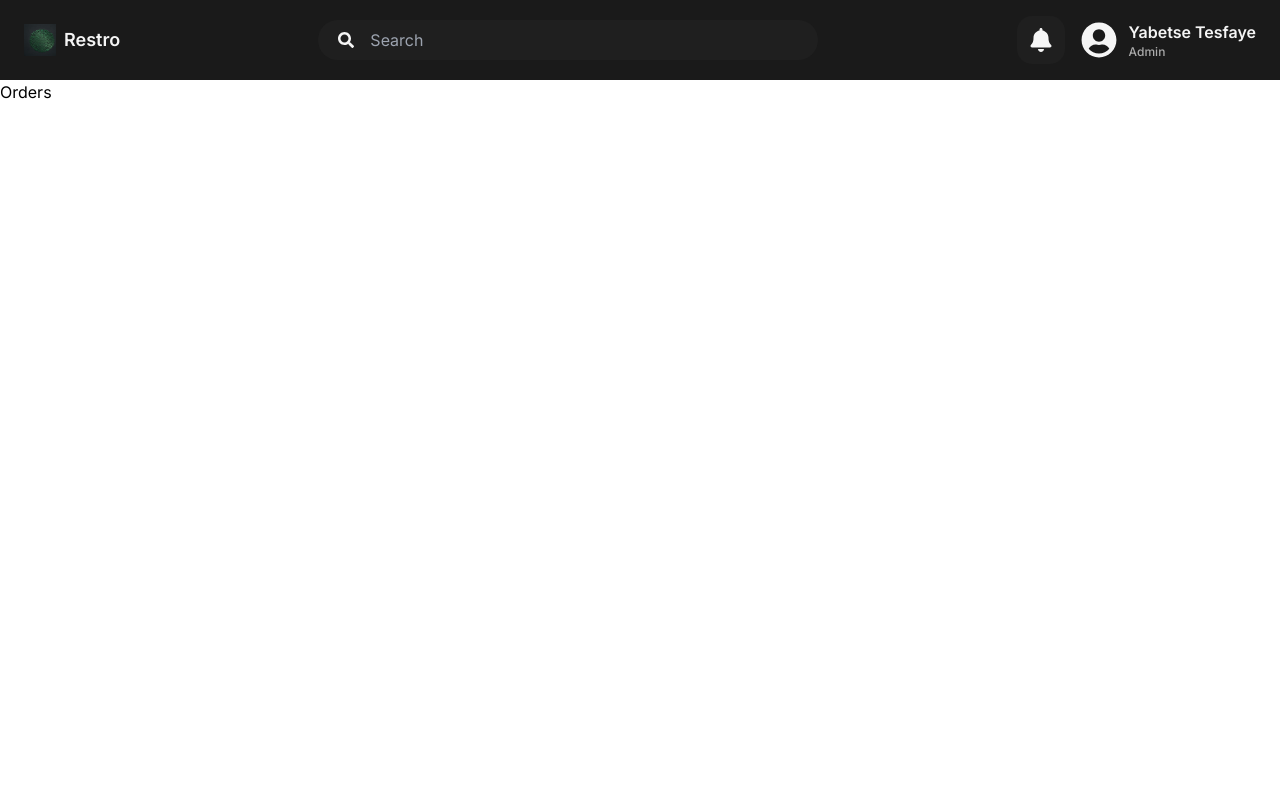
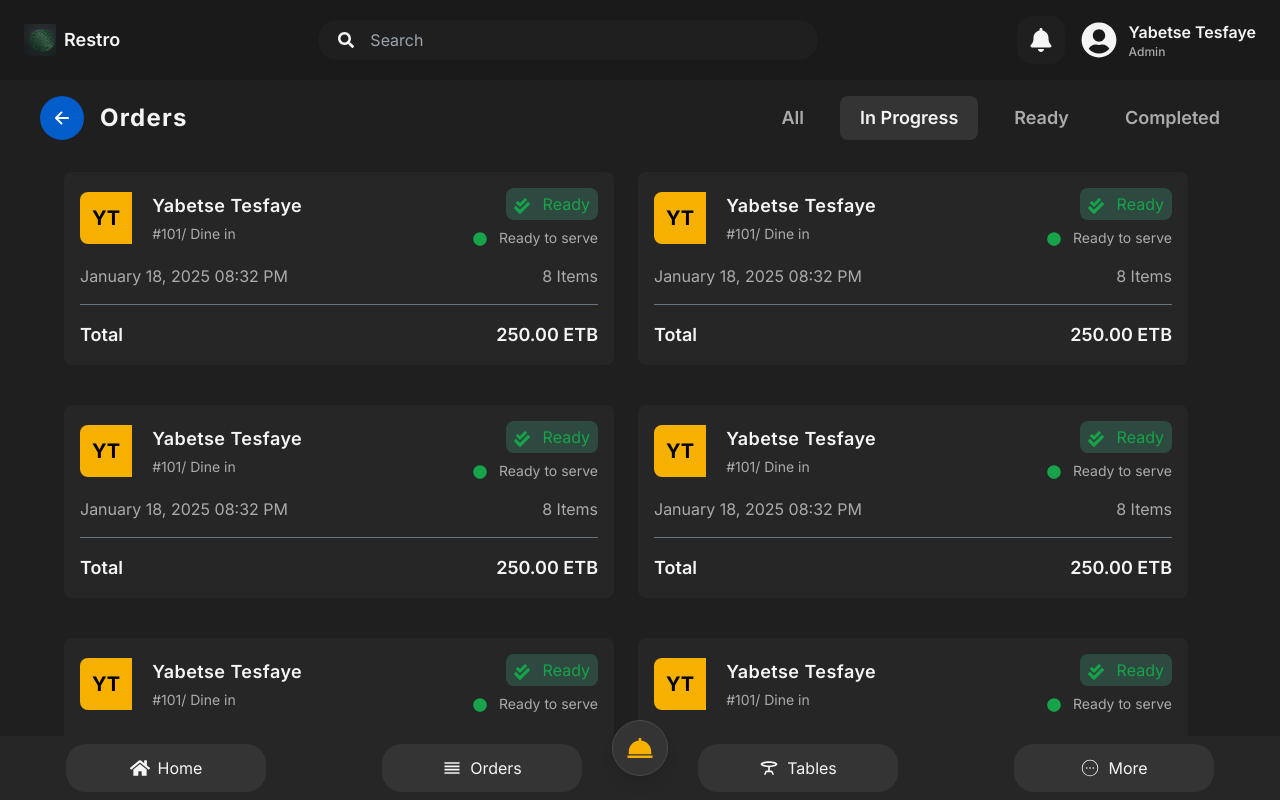
Before and after one commit to yabtesfu/restro-pos, a React (Vite) app: page /orders in a window 1280 px wide. Built offline with nearby package versions, Linux system fonts and the light colour scheme.

Commit message:
Designed Orders Page

```diff
--- a/src/App.jsx
+++ b/src/App.jsx
@@ -1,4 +1,4 @@
-import { BrowserRouter as Router, Routes, Route } from "react-router-dom"
+import { BrowserRouter as Router, Routes, Route, Navigate } from "react-router-dom"
 import { Home, Auth, Orders } from './pages'
 import Header from './components/shared/Header'
 
@@ -10,7 +10,8 @@
       <Router>
         <Header />
         <Routes>
-          <Route path="/" element={<Home />} />
+          <Route path="/" element={<Navigate to="/home" replace />} />
+          <Route path="/home" element={<Home />} />
           <Route path="/auth" element={<Auth />} />
           <Route path="/orders" element={<Orders />} />
         </Routes>
--- a/src/components/home/MiniCard.jsx
+++ b/src/components/home/MiniCard.jsx
@@ -10,7 +10,7 @@
             </button>
         </div>
         <div>
-            <h1 className = 'text-[#f5f5f5] text-4xl font-bold mt-5'>${number}</h1>
+            <h1 className = 'text-[#f5f5f5] text-4xl font-bold mt-5'>{title === "Total Earnings" ? `${number}ETB` : number}</h1>
             <h1 className = 'text-[#f5f5f5] text-lg mt-2'><span className = 'text-[#02ca3a]'>{footerNum}</span> than yesterday</h1>
         </div>
     </div>
--- a/src/components/home/OrderList.jsx
+++ b/src/components/home/OrderList.jsx
@@ -14,7 +14,7 @@
               <div>
                  <h1 className='text-[#f6b100] font-semibold border border-[#f6b100] rounded-lg p-1'>Table No: 3</h1>
               </div>
-              <div className='flex flex-col items-start gap-2'>
+              <div className='flex flex-col items-end gap-2'>
                 <p className='text-green-600 px-4'><FaCheckDouble className='inline mr-2' /> Ready</p>
                 <p className='text-[#ababab] text-sm'><FaCircle className='inline mr-2 text-green-600' /> Ready to serve</p>
 
--- /dev/null
+++ b/src/components/orders/OrderCard.jsx
@@ -0,0 +1,42 @@
+import React from 'react'
+import { FaCheckDouble } from 'react-icons/fa';
+import { FaCircle} from 'react-icons/fa';
+
+const OrderCard = () => {
+  return (
+            <div className='w-[550px] bg-[#262626] p-4 rounded-lg mb-4'>
+                <div className="flex items-center gap-5">
+                  <button className='bg-[#f6b100] p-3 text-xl font-bold rounded-l-lg'>YT</button>
+                <div className='flex items-center justify-between w-[100%]'>
+                    <div className='flex flex-col items-start gap-1'>
+                        <h1 className='text-[#f5f5f5] text-lg font-semibold tracking-wide'>Yabetse Tesfaye</h1>
+                        <p className='text-[#ababab] text-sm'>#101/ Dine in</p>
+                      </div>
+
+                      <div className='flex flex-col items-end gap-2'>
+                        <p className='text-green-600 bg-[#2e4a40] px-2 py-1 rounded-lg'><FaCheckDouble className='inline mr-2' /> Ready</p>
+                        <p className='text-[#ababab] text-sm'><FaCircle className='inline mr-2 text-green-600' /> Ready to serve</p>
+
+                      </div>
+
+                </div>
+                </div>
+                <div className='flex justify-between items-center mt-4 text-[#ababab]'>
+
+                  <p>January 18, 2025 08:32 PM</p>
+                  <p>8 Items</p>
+                </div>
+                <hr className='w-full mt-4 border-t-1 border-gray-500' />
+                <div className='flex items-center justify-between mt-4'>
+                  <h1 className='text-[#f5f5f5] text-lg font-semibold'>Total</h1>
+                  <p className='text-[#f5f5f5] text-lg font-semibold'>250.00 ETB</p>
+                </div>
+
+
+            </div>
+
+
+  )
+}
+
+export default OrderCard
--- /dev/null
+++ b/src/components/shared/BackButton.jsx
@@ -0,0 +1,17 @@
+import React from 'react'
+import { IoArrowBackOutline } from 'react-icons/io5'
+import { useNavigate } from 'react-router-dom';
+
+const BackButton = () => {
+
+    const navigate = useNavigate();
+
+
+  return (
+    <button onClick={() => navigate(-1)} className='bg-[#025cca] p-3 text-xl font-bold rounded-full text-white text-xl'>
+        <IoArrowBackOutline />
+    </button>
+  )
+}
+
+export default BackButton
--- a/src/components/shared/BottomNav.jsx
+++ b/src/components/shared/BottomNav.jsx
@@ -4,16 +4,20 @@
 import { MdOutlineTableBar } from 'react-icons/md'
 import { CiCircleMore } from 'react-icons/ci'
 import { BiSolidDish } from 'react-icons/bi'
+import { useNavigate } from 'react-router-dom'
+
 
 const BottomNav = () => {
+
+  const navigate = useNavigate();
   return (
     <div className='fixed bottom-0 left-0 right-0 bg-[#262626] p-2 h-16 flex justify-around'>
-        <button className='flex items-center justify-center text-[#f5f5f5] bg-[#343434] w-[200px] rounded-[20px]'><FaHome className="inline mr-2" size={20} />Home</button>
-        <button className='flex items-center justify-center text-[#f5f5f5] bg-[#343434] w-[200px] rounded-[20px]'><MdOutlineReorder className="inline mr-2" size={20} />Orders</button>
-        <button className='flex items-center justify-center text-[#f5f5f5] bg-[#343434] w-[200px] rounded-[20px]'><MdOutlineTableBar className="inline mr-2" size={20} />Tables</button>
-        <button className='flex items-center justify-center text-[#f5f5f5] bg-[#343434] w-[200px] rounded-[20px]'><CiCircleMore className="inline mr-2" size={20} />More</button>
+        <button onClick={() => navigate('/home')} className='flex items-center justify-center text-[#f5f5f5] bg-[#343434] w-[200px] rounded-[20px]'><FaHome className="inline mr-2" size={20} />Home</button>
+        <button onClick={() => navigate('/orders')} className='flex items-center justify-center text-[#f5f5f5] bg-[#343434] w-[200px] rounded-[20px]'><MdOutlineReorder className="inline mr-2" size={20} />Orders</button>
+        <button onClick={() => navigate('/tables')} className='flex items-center justify-center text-[#f5f5f5] bg-[#343434] w-[200px] rounded-[20px]'><MdOutlineTableBar className="inline mr-2" size={20} />Tables</button>
+        <button onClick={() => navigate('/more')} className='flex items-center justify-center text-[#f5f5f5] bg-[#343434] w-[200px] rounded-[20px]'><CiCircleMore className="inline mr-2" size={20} />More</button>
 
-        <button className="absolute bottom-6 bg-[#343434] text-[#f6b100] p-3 rounded-full border border-[#4a4a4a] shadow-lg">
+        <button onClick={() => navigate('/create-order')} className="absolute bottom-6 bg-[#343434] text-[#f6b100] p-3 rounded-full border border-[#4a4a4a] shadow-lg">
             <BiSolidDish size={30} />
         </button>
     </div>
--- a/src/index.css
+++ b/src/index.css
@@ -7,3 +7,14 @@
 body {
   font-family: 'Inter', sans-serif;
 }
+
+@layer utilities {
+  .scrollbar-hide {
+    -ms-overflow-style: none;
+    scrollbar-width: none;
+  }
+
+  .scrollbar-hide::-webkit-scrollbar {
+    display: none;
+  }
+}
--- a/src/pages/Orders.jsx
+++ b/src/pages/Orders.jsx
@@ -1,8 +1,51 @@
-import React from 'react'
+import React, { useState } from 'react'
+import BottomNav from '../components/shared/BottomNav'
+import OrdersCard from '../components/orders/OrderCard'
+import BackButton from '../components/shared/BackButton';
 
 const Orders = () => {
+  const [selectedStatus, setSelectedStatus] = useState('In Progress');
+  const statusFilters = ['All', 'In Progress', 'Ready', 'Completed'];
+
   return (
-    <div>Orders</div>
+    <section className='bg-[#1f1f1f] h-[calc(100vh-5rem)] overflow-hidden'>
+      <div className='flex items-center justify-between px-10 py-4'>
+        <div className='flex items-center gap-4'>
+          <BackButton />
+          <h1 className='text-[#f5f5f5] text-2xl font-bold tracking-wider'>Orders</h1>
+        </div>
+        <div className='flex items-center justify-around gap-4'>
+          {statusFilters.map((status) => (
+            <button
+              key={status}
+              onClick={() => setSelectedStatus(status)}
+              className={`text-lg px-5 py-2 rounded-lg font-semibold transition-colors ${
+                selectedStatus === status
+                  ? 'bg-[#343434] text-[#f5f5f5]'
+                  : 'text-[#ababab] hover:bg-[#2a2a2a]'
+              }`}
+            >
+              {status}
+            </button>
+          ))}
+        </div>
+      </div>
+      <div className="flex flex-wrap gap-6 px-16 py-4 overflow-y-scroll scrollbar-hide h-[calc(100vh-5rem-5rem)]" >
+        <OrdersCard />
+        <OrdersCard />
+        <OrdersCard />
+        <OrdersCard />
+        <OrdersCard />
+        <OrdersCard />
+        <OrdersCard />
+        <OrdersCard />
+        <OrdersCard />
+        <OrdersCard />
+        <OrdersCard />
+      </div>
+
+      <BottomNav />
+    </section>
   )
 }
 
```
